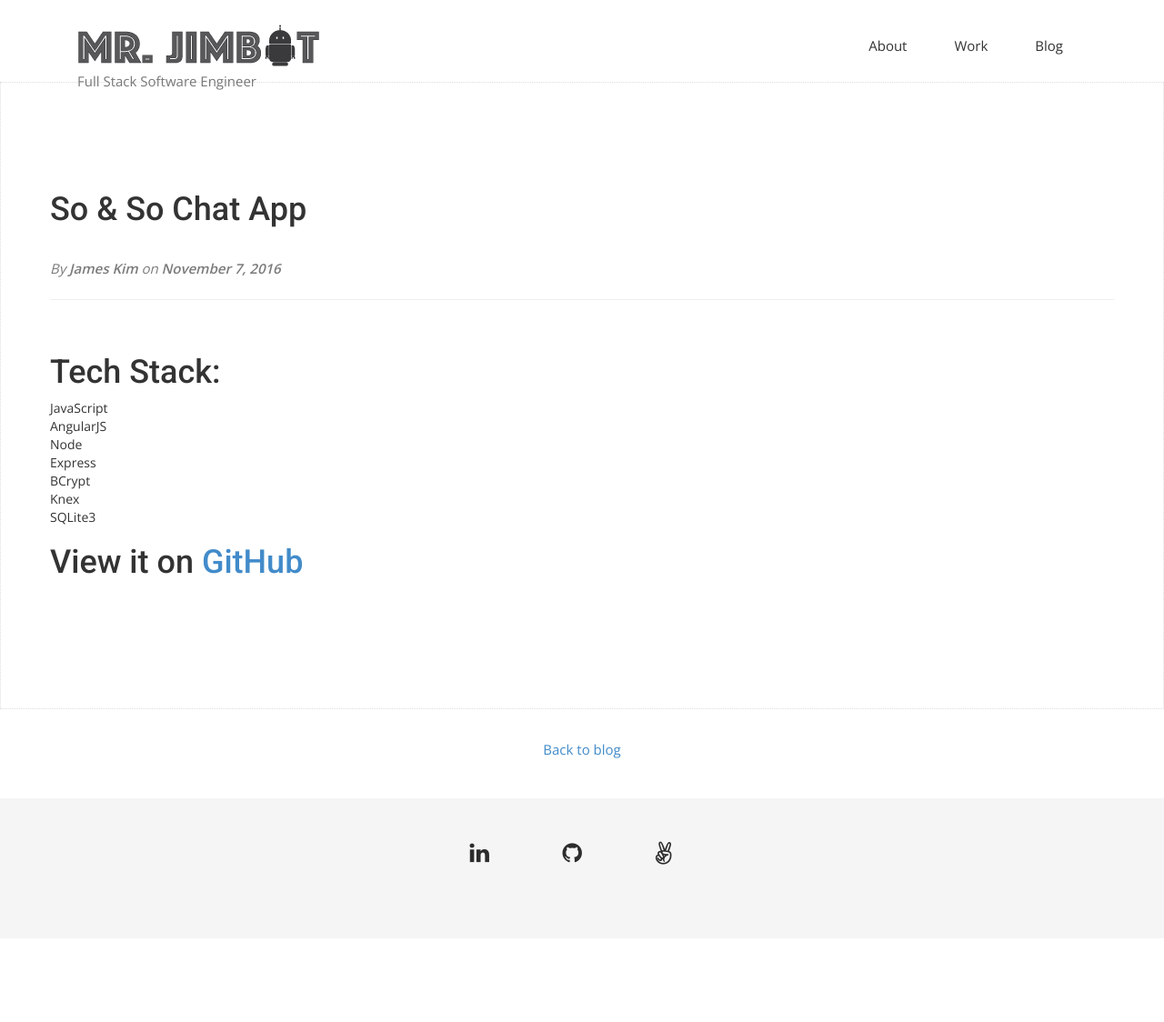
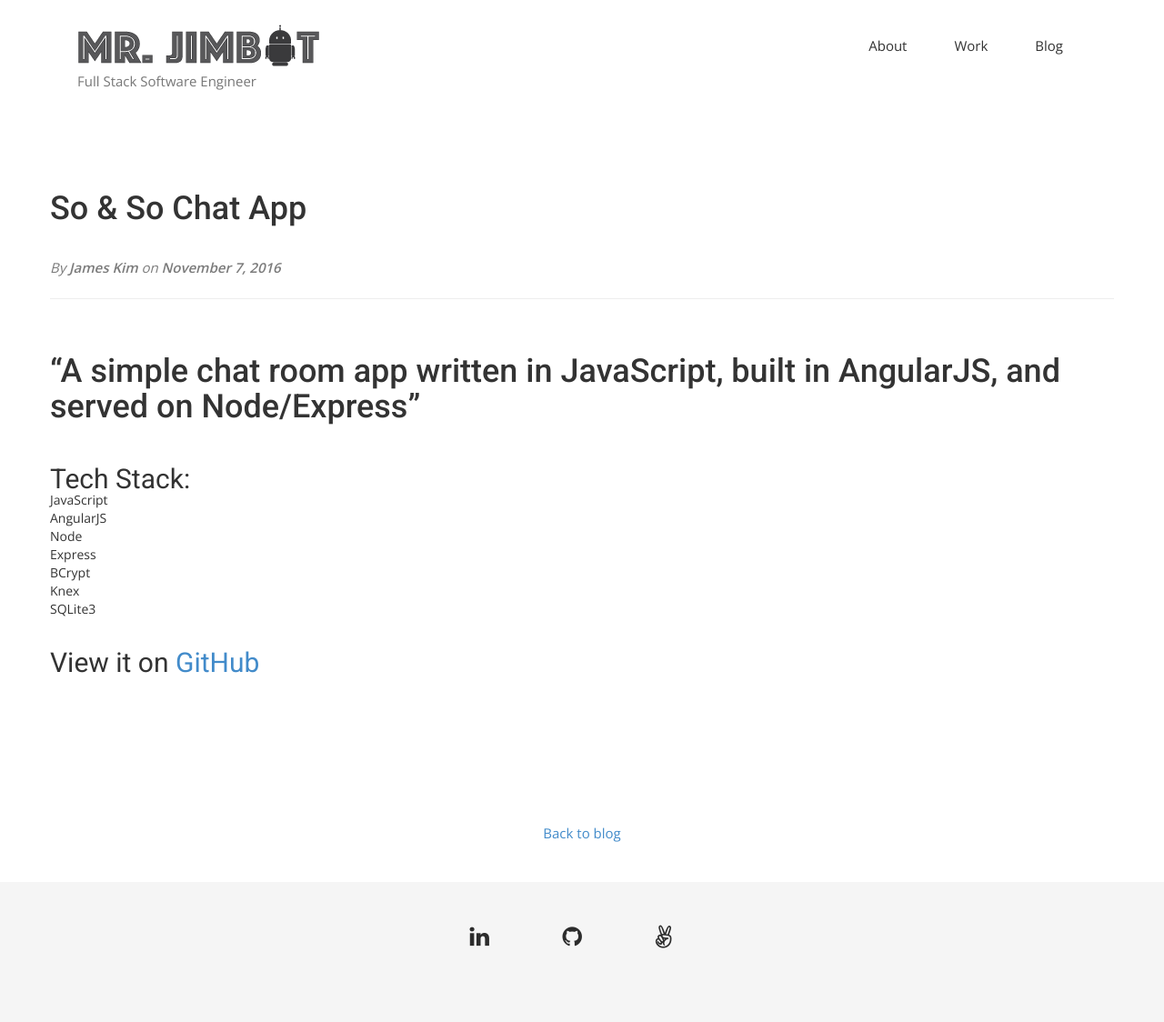
Before and after one commit to jimmy-james/jimmy-james.github.io, a Jekyll site: the page built from _posts/2016-11-7-soandso.md, in a window 1280 px wide. Shown: the whole page at 91% size. Built offline with Jekyll 4.4.1, drawn with Linux system fonts in a browser that asks for light colours; nearby versions of some CDN libraries; some web fonts are replaced; before the commit the page ends 1032 px from its top, so only the background shows below that.

Commit message:
complete refactor

```diff
--- a/_layouts/post.html
+++ b/_layouts/post.html
@@ -4,7 +4,7 @@ layout: page
 
 <div class="post">
   <!-- Wrapper Start -->
-  <section id="intro" style="border: 1px dotted #ddd;">
+  <section id="intro">
     <div class="container">
       <div class="row">
         <div>
--- a/_posts/2016-11-7-soandso.md
+++ b/_posts/2016-11-7-soandso.md
@@ -1,11 +1,13 @@
 ---
 layout: post
 title: "So & So Chat App"
-teaser: "A simple chat room app written in JavaScript, built in AngularJS, and served on Node/Express"
 author: "James Kim"
 meta: "so&so"
 ---
-# Tech Stack:
+# "A simple chat room app written in JavaScript, built in AngularJS, and served on Node/Express"
+
+## Tech Stack:
+
 * JavaScript
 * AngularJS
 * Node
@@ -14,4 +16,4 @@ meta: "so&so"
 * Knex
 * SQLite3
 
-# View it on [GitHub](https://github.com/jimmy-james/so-and-so)
+## View it on [GitHub](https://github.com/jimmy-james/so-and-so)
```
